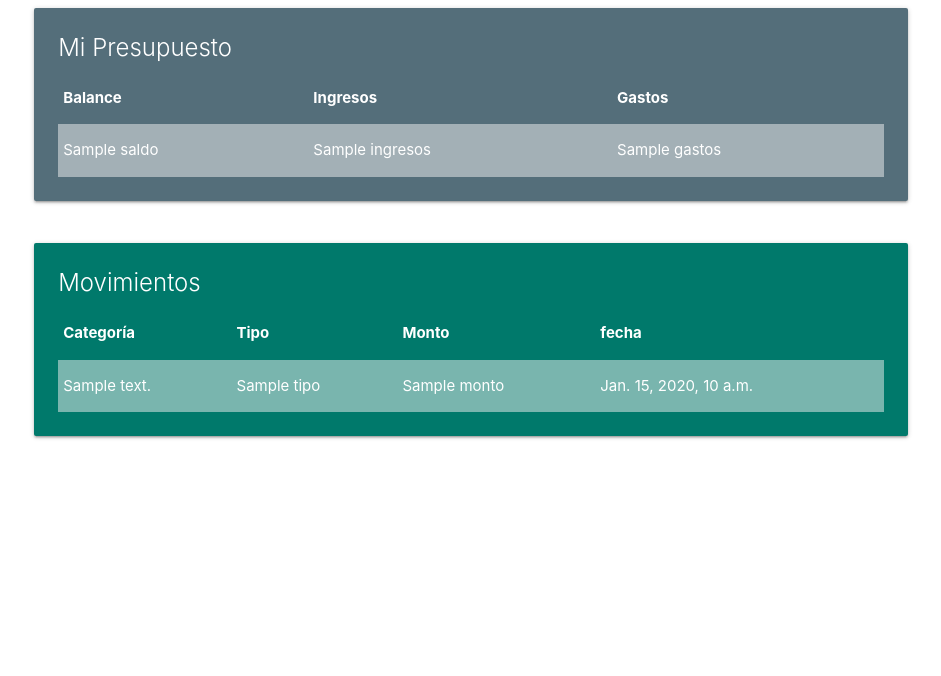
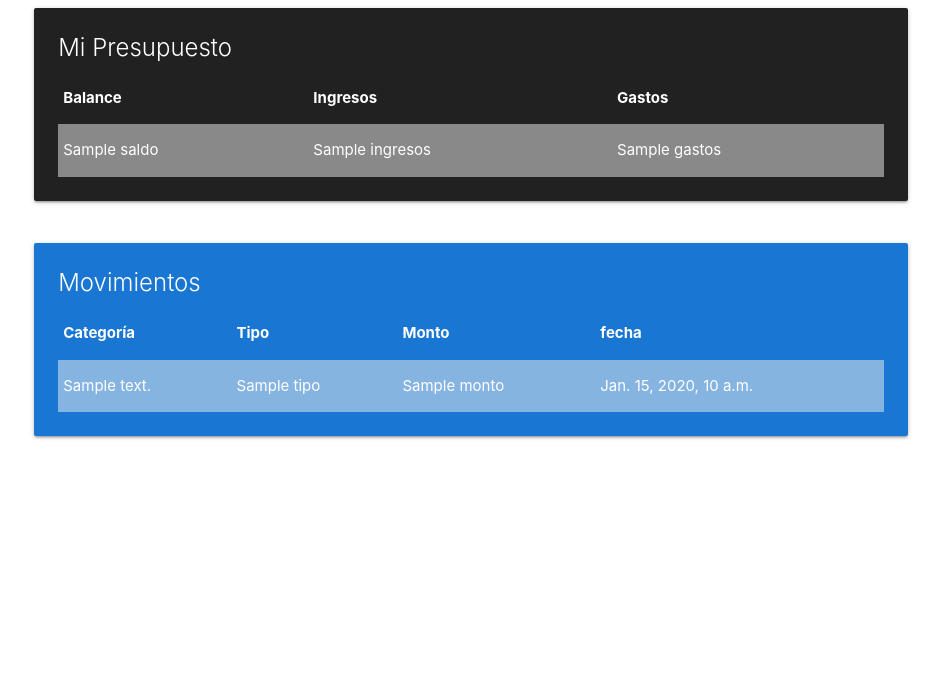
Before and after one commit to Vanne280/ProyectosPython-Django, a Django app: template templates/home.html in a window 1280 px wide. Shown: the top 676 px of the page, without its empty margins (169-1110 px from the left). Run offline with Django 3.2, Linux system fonts and the light colour scheme; the template is opened without the code that fills it: most values are stand-ins (such as "Sample title", 1, 10 or a date in 2020).

Commit message:
cambio de color del home

```diff
--- a/templates/home.html
+++ b/templates/home.html
@@ -9,7 +9,7 @@
     <div class="container">
       <div class="row">
         <div class="col s12 m12">
-          <div class="card blue-grey darken-1">
+          <div class="card grey darken-4">
             <div class="card-content white-text">
               <span class="card-title">Mi Presupuesto</span>
                 <table class="striped">
@@ -37,7 +37,7 @@
 
       <div class="row">
         <div class="col s12 m12">
-          <div class="card teal darken-2">
+          <div class="card blue darken-2">
             <div class="card-content white-text">
               <span class="card-title">Movimientos</span>
                 <table class="striped">
```
